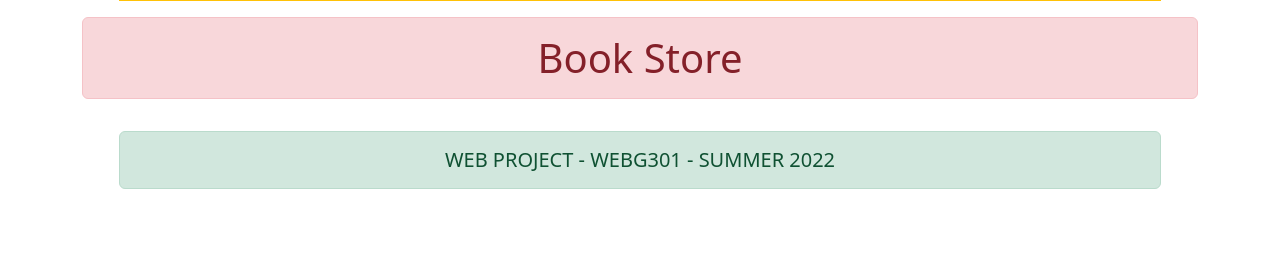
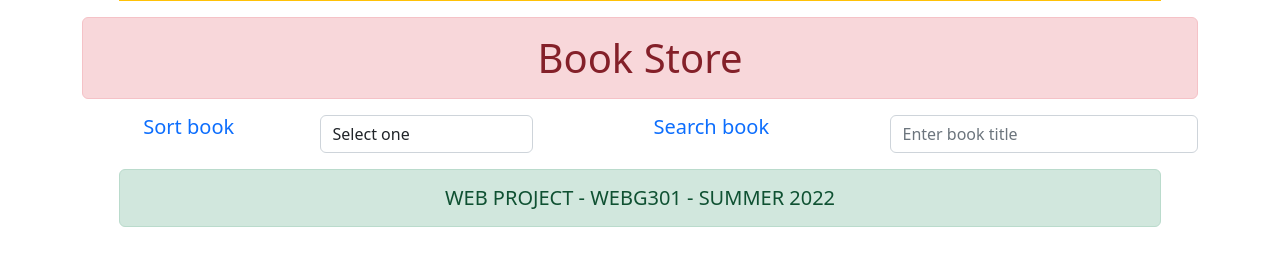
Before and after one commit to longndt/webg301-gch1003, a Symfony app: template bookstore/templates/book/list.html.twig in a window 1280 px wide. Shown: the part 87-353 px from the top of the page. Run offline with Twig, Linux system fonts and the light colour scheme; the template is opened without the code that fills it, so the values that code supplies are empty; some libraries are stand-ins or nearby versions.

Commit message:
bookstore

```diff
--- a/bookstore/templates/book/list.html.twig
+++ b/bookstore/templates/book/list.html.twig
@@ -4,6 +4,40 @@
 {% block body %}
 <div class="container mt-3 text-center">
    <h1 class="alert alert-danger"> Book Store </h1>
+   <div class="row">
+      {# sắp xếp #}
+      <div class="col-md-5">
+         <div class="row">
+            <div class="col">
+               <h5 class="text text-primary">Sort book</h5>
+            </div>
+            <div class="col">
+               <div class="form-group">
+                  <select class="form-control" onchange="window.location.href=this.value" >
+                     <option>Select one</option>
+                     <option value="{{ path('sort_price_ascending') }}">Price Ascending</option>
+                     <option value="{{ path('sort_price_descending') }}">Price Descending</option>
+                  </select>
+               </div>
+            </div>
+         </div>
+      </div>
+      {# tìm kiếm #}
+      <div class="col-md-7">
+         <div class="row">
+            <div class="col">
+               <h5 class="text text-primary">Search book</h5>
+            </div>
+            <div class="col">
+               <div class="form-group">
+                  <form action="{{ path('search_book') }}" method="post">
+                     <input class="form-control"type="search" name="keyword" placeholder="Enter book title" minlength="3" maxlength="10">
+                  </form>
+               </div>
+            </div>
+         </div>
+      </div>
+   </div>
    <div class="card-group">
       <div class="row">
          {% for book in books %}
```
Also changed, not shown: bookstore/src/Controller/BookController.php (+32 -3 lines), bookstore/src/Repository/BookRepository.php (+26 -11 lines).
